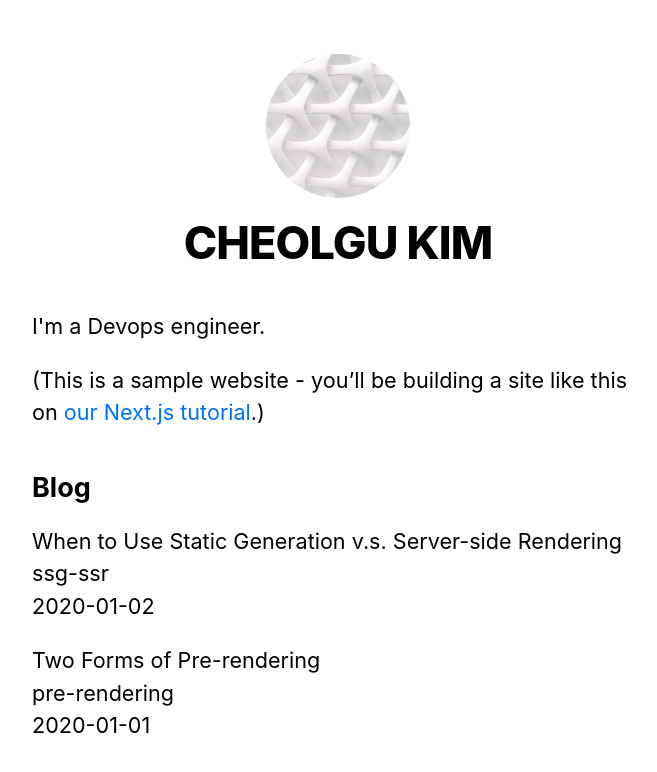
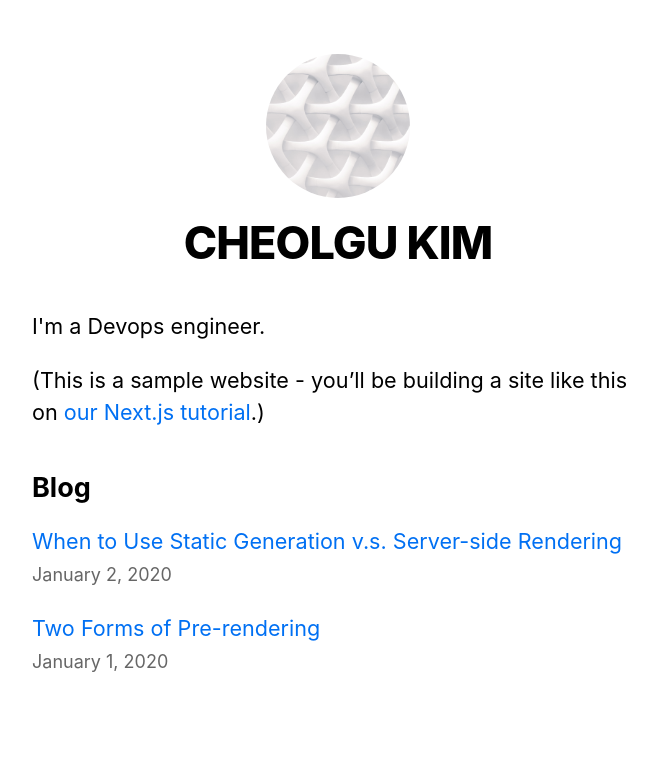
Before and after one commit to lapee79/nextjs-blog, a Next.js app: page / in a window 1280 px wide. Shown: the top 772 px of the page, without its empty margins (302-959 px from the left). Built offline with nearby package versions, Linux system fonts and the light colour scheme.

Commit message:
https://nextjs.org/learn/basics/dynamic-routes/polishing-index-page

```diff
--- /dev/null
+++ b/components/date.js
@@ -0,0 +1,6 @@
+import { parseISO, format } from 'date-fns';
+
+export default function Date({dateString}) {
+  const date = parseISO(dateString);
+  return <time dateTime={dateString}>{format(date, 'LLLL d, yyyy')}</time>
+}
--- a/lib/posts.js
+++ b/lib/posts.js
@@ -1,6 +1,8 @@
 import fs from 'fs';
 import path from 'path';
 import matter from 'gray-matter';
+import { remark } from 'remark';
+import html from 'remark-html';
 
 const postsDirectory = path.join(process.cwd(), 'posts');
 
@@ -61,16 +63,23 @@
   });
 }
 
-export function getPostData(id) {
+export async function getPostData(id) {
   const fullPath = path.join(postsDirectory, `${id}.md`);
   const fileContents = fs.readFileSync(fullPath, 'utf8');
 
   // Use gray-matter to parse the post metadata section
   const matterResult = matter(fileContents);
 
+  // Use remark to convert markdown into HTML string
+  const processedContent = await remark()
+    .use(html)
+    .process(matterResult.content);
+  const contentHtml = processedContent.toString();
+
   // Combine the data with the id
   return {
     id,
+    contentHtml,
     ...matterResult.data,
   };
 }
--- a/package.json
+++ b/package.json
@@ -7,10 +7,13 @@
   },
   "dependencies": {
     "classnames": "^2.3.1",
+    "date-fns": "^2.28.0",
     "gray-matter": "^4.0.3",
     "next": "latest",
     "react": "17.0.2",
-    "react-dom": "17.0.2"
+    "react-dom": "17.0.2",
+    "remark": "^14.0.2",
+    "remark-html": "^15.0.1"
   },
   "devDependencies": {
     "autoprefixer": "^10.4.7",
--- a/pages/index.js
+++ b/pages/index.js
@@ -1,6 +1,9 @@
 import Head from 'next/head';
+import Link from 'next/link';
 
 import Layout, { siteTitle } from '../components/layout';
+import Date from '../components/date';
+
 import utilStyles from '../styles/utils.module.css';
 import { getSortedPostsData } from '../lib/posts';
 
@@ -22,11 +25,13 @@
         <ul className={utilStyles.list}>
           {allPostsData.map(({ id, date, title }) => (
             <li className={utilStyles.listItem} key={id}>
-              {title}
+              <Link href={`/posts/${id}`}>
+                <a>{title}</a>
+              </Link>
               <br/>
-              {id}
-              <br/>
-              {date}
+              <small className={utilStyles.lightText}>
+                <Date dateString={date} />
+              </small>
             </li>
           ))}
         </ul>
```
Also changed, not shown: pages/posts/[id].js (+32 -3 lines), 1 other file (tests, documents, lock files or other folders).
